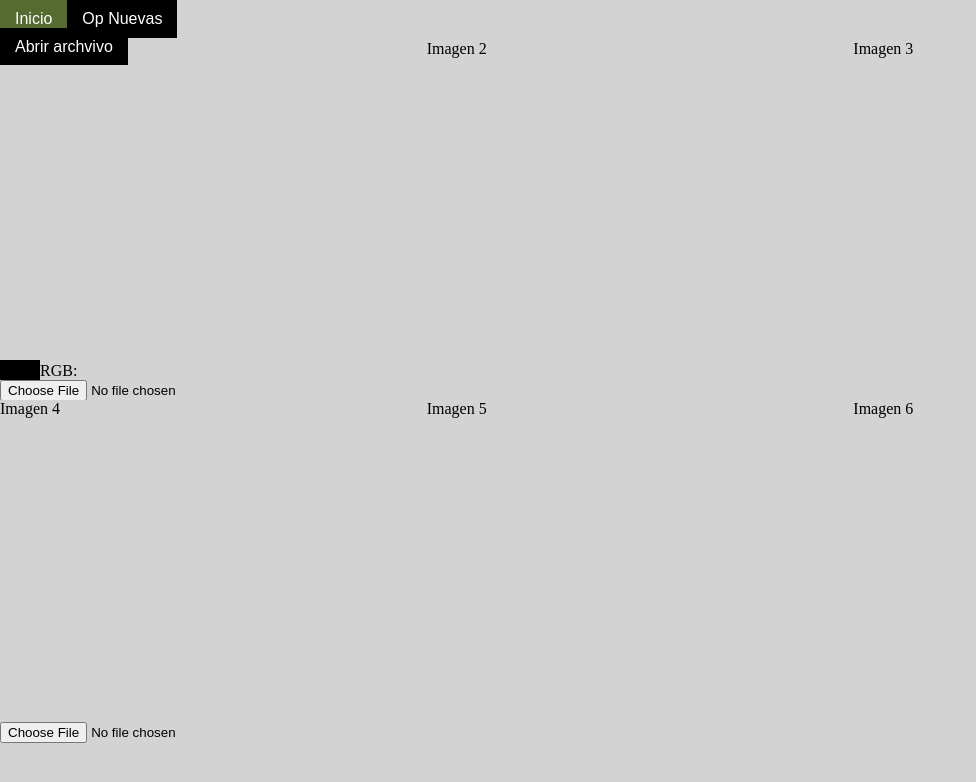
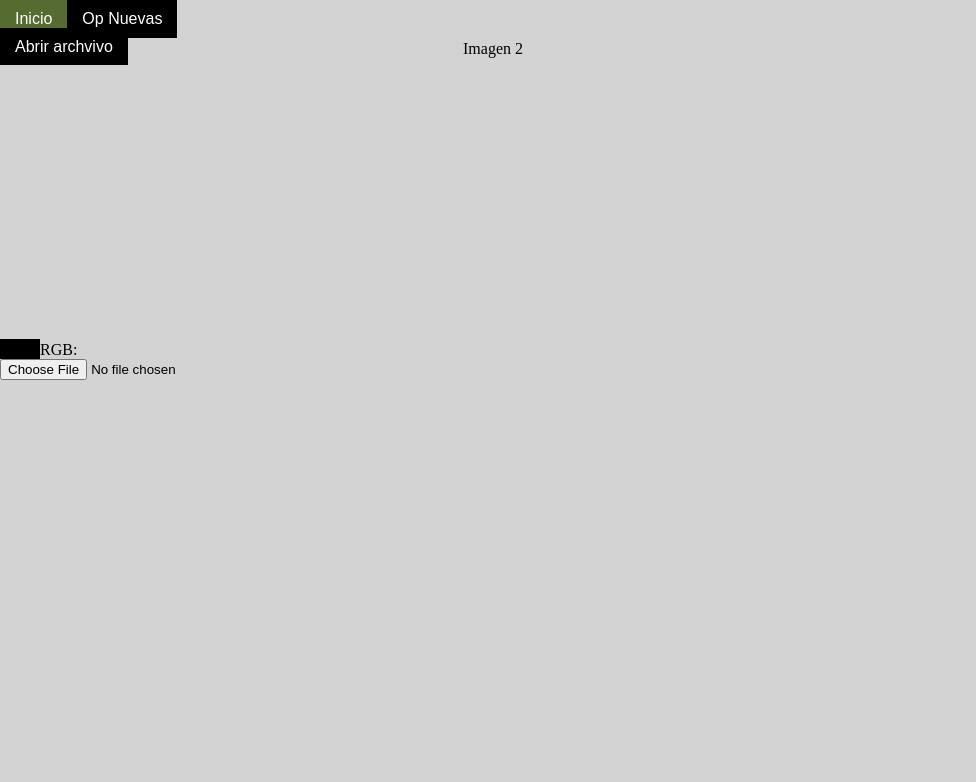
Before and after one commit to CarlosMaldonadoG/AppBilineal, a website built with webpack: page index.html in a window 1280 px wide. Shown: the whole page, without its empty margins (0-976 px from the left). Built offline with Linux system fonts and the light colour scheme.

Commit message:
le falta css

```diff
--- a/estilos/index.css
+++ b/estilos/index.css
@@ -20,6 +20,9 @@
 
 ul{
   list-style: none;
+}
+.nab{
+  width: 1200px
 }
 .nav li span{
   background-color: black;
--- a/index.html
+++ b/index.html
@@ -31,7 +31,7 @@
         </header>
         <section class="img-container1">Imagen 1
             <div class="item img-item">
-                <canvas id="img1" width="300" height="300" crossorigin="anonymous"> </canvas>
+                <canvas id="img1" width="463" height="279" crossorigin="anonymous"> </canvas>
             </div>
             <div id="item">
                 <a href="" id="color"> </a> <output id="rgb">RGB:</output>
@@ -45,26 +45,14 @@
         </section>
         <section class="img-container2">Imagen 2
             <div class="item img-item">
-                <canvas id="img2" width="300" height="300"> </canvas>
+                <canvas id="img2" width="463" height="279"> </canvas>
             </div>
             <!-- <div class="item">
                 <button id="gris">Convertir a gris</button>
             </div> -->
         </section>
-        <section class="img-container3">Imagen 3</section>
-        <section class="img-container4">Imagen 4
-            <div class="item img-item">
-                <canvas id="img4" width="300" height="300" crossorigin="anonymous"> </canvas>
-            </div>
-            <div class="item">
-                <input type="file" id="files2" name="files" />
-            </div>
-            <div class="item">
-                <output id="list2"></output>
-            </div>
-        </section>
-        <section class="img-container5">Imagen 5</section>
-        <section class="img-container6">Imagen 6</section>
+
+
     </section>
     <!-- <script src="dist/src/index.js"  type="module"> -->
     <script src="dist/bundle.js" >
--- a/src/DefaultSettings.ts
+++ b/src/DefaultSettings.ts
@@ -1,6 +1,7 @@
+import { ImageType } from "./ImageType.js";
 export const DefaultSettings = {
-    SIZE_WIDTH : 300,
-    SIZE_HEIGHT : 300,
+    SIZE_WIDTH :  463,
+    SIZE_HEIGHT : 279,
     SMALL_W: 40,
     SMALL_H: 40
   }
--- a/src/ImageType.ts
+++ b/src/ImageType.ts
@@ -13,9 +13,12 @@ export class ImageType {
       if (img) {
         this._width = img.width;
         this._height = img.height;
+
       } else {
         this._width = w;
         this._height = h;
+        console.log(this._height);
+        console.log(this._width);
       }
       this.screenCanvas = sc;
       this.imageData = sc.getImageData(0, 0, this._width, this._height);
--- a/src/index.ts
+++ b/src/index.ts
@@ -6,10 +6,9 @@ import { DefaultSettings } from "./DefaultSettings.js";
 
 let lienzo1: HTMLCanvasElement;
 let lienzo2: HTMLCanvasElement;
-let lienzo4: HTMLCanvasElement;
 let pantalla1: CanvasRenderingContext2D;
 let pantalla2: CanvasRenderingContext2D;
-let pantalla4: CanvasRenderingContext2D;
+
 
 let arr_Img = new Array();//contador donde guardo los estados de la imagen para poder aplicar la funcion de borrar puntos
 let posImgCv = -1;//una variable tipo "contador" para saber en que posion ando, lo ocupo para restablecer la img cuando borro puntos
@@ -30,14 +29,14 @@ lienzo1 = <HTMLCanvasElement>document.getElementById('img1');
 pantalla1 = lienzo1.getContext("2d");
 lienzo2 = <HTMLCanvasElement>document.getElementById('img2');
 pantalla2 = lienzo2.getContext("2d");
-lienzo4 = <HTMLCanvasElement>document.getElementById('img4');
-pantalla4 = lienzo4.getContext("2d");
+//lienzo4 = <HTMLCanvasElement>document.getElementById('img4');
+//pantalla4 = lienzo4.getContext("2d");
 
 var dropZone = lienzo1;//document.getElementById('img1');
 var imgLocal: ImageLocal = new ImageLocal(pantalla1);
 imgLocal.getImage().onload = imgLocal.onload;
-var imgLocal4: ImageLocal = new ImageLocal(pantalla4);
-imgLocal4.getImage().onload = imgLocal4.onload;
+//var imgLocal4: ImageLocal = new ImageLocal(pantalla4);
+//imgLocal4.getImage().onload = imgLocal4.onload;
 
 
 
@@ -63,7 +62,7 @@ function puntosRec(evt: any): void{
 lienzo1.addEventListener("mousedown", puntosRec);
 
 document.getElementById('files').addEventListener('change', imgLocal.handleFileSelect, false);
-document.getElementById('files2').addEventListener('change', imgLocal4.handleFileSelect, false);
+//document.getElementById('files2').addEventListener('change', imgLocal4.handleFileSelect, false);
 dropZone.addEventListener('dragover', handleDragOver, false);
 dropZone.addEventListener('drop', imgLocal.handleFileSelect, false);
 
```
Also changed, not shown: dist/bundle.js, dist/src/DefaultSettings.js, dist/src/ImageType.js, dist/src/index.js.
